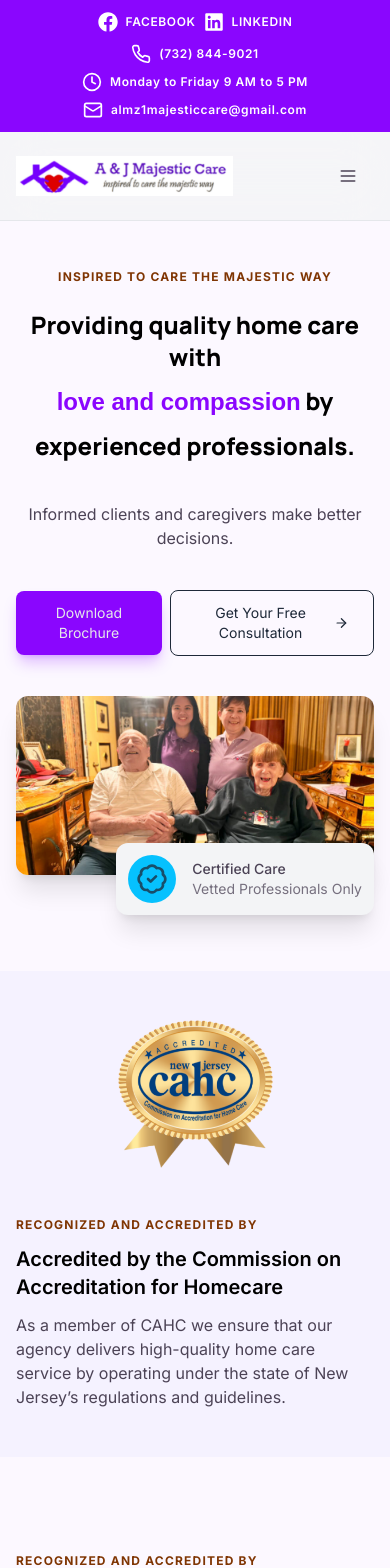
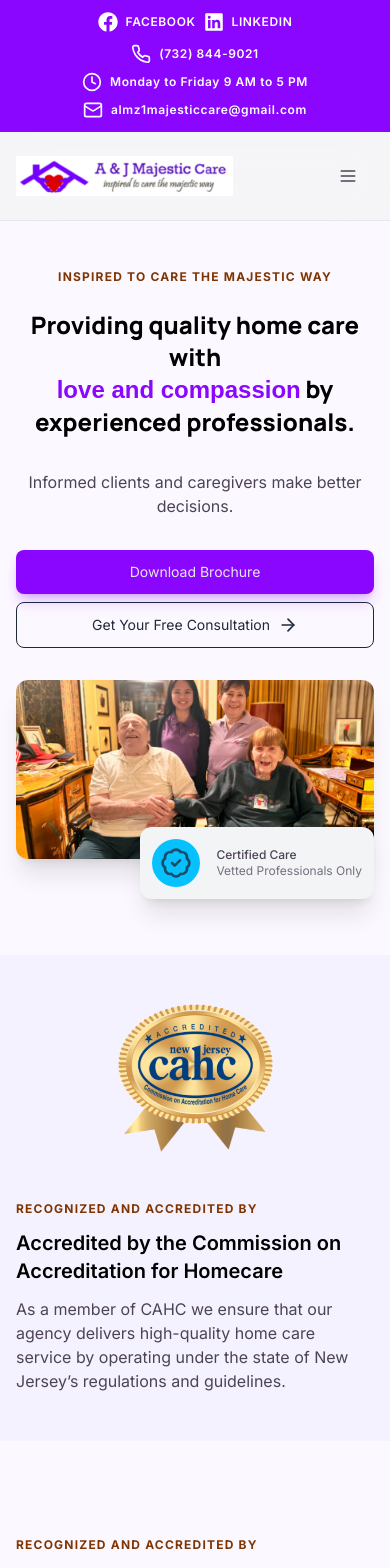
Before and after one commit to Charliezkie-cloud/ajmajesticcare, a Next.js app: page / in a window 390 px wide. Shown: the top 1568 px of the page. Built offline with nearby package versions, Linux system fonts and the light colour scheme; a web font is replaced by a local one.

Commit message:
Services Cards: Responsive 4x Layout #1

```diff
--- a/app/page.tsx
+++ b/app/page.tsx
@@ -34,9 +34,9 @@ const services = [
     heading: "Specialized Focus",
     body: "Dedicated care for Alzheimer's, Dementia, ALS, Cancer, Stroke, and developmental disabilities with a focus on dignity.",
   }
-]
+];
 
-export default function HomePage() {
+export default async function HomePage() {
   return (
     <>
       {/* Hero section */}
@@ -44,8 +44,8 @@ export default function HomePage() {
         <div className="space-y-6">
           <p className="text-tertiary uppercase font-bold tracking-widest text-xs text-center brightness-50">Inspired to care the majestic way</p>
 
-          <div className="space-y-10">
-            <h1 className="text-center text-2xl sm:text-4xl md:text-5xl font-extrabold font-manrope space-y-3">
+          <div className="space-y-8 sm:space-y-10">
+            <h1 className="text-center text-2xl sm:text-4xl md:text-5xl font-extrabold font-manrope sm:space-y-3">
               <span className="block text-black">Providing quality home care with</span>
               <span className="block text-black"><span className="text-primary font-ireland">love and compassion</span> by</span>
               <span className="block text-black">experienced professionals.</span>
@@ -53,9 +53,9 @@ export default function HomePage() {
 
             <p className="text-center">Informed clients and caregivers make better decisions.</p>
 
-            <div className="w-full inline-flex items-center justify-center gap-2">
-              <Button size="auto">Download Brochure</Button>
-              <Button variant="outlined" size="auto" className="inline-flex justify-center items-center gap-2">
+            <div className="w-full flex flex-col sm:flex-row items-center justify-center gap-2">
+              <Button size="auto" className="w-full sm:w-auto">Download Brochure</Button>
+              <Button variant="outlined" size="auto" className="inline-flex justify-center items-center gap-2 w-full sm:w-auto">
                 Get Your Free Consultation <LuArrowRight className="size-5" />
               </Button>
             </div>
@@ -64,7 +64,7 @@ export default function HomePage() {
               <div className="flex justify-center items-center">
                 <Image src={HeroImage} alt="Professional home caregiver providing compassionate care to a client" className="rounded-xl shadow shadow-xl" />
               </div>
-              <div className="absolute -bottom-10 right-0 bg-gray-100 shadow shadow-xl rounded-xl p-3 inline-flex justify-content items-center gap-4 text-sm">
+              <div className="absolute -bottom-10 right-0 bg-gray-100 shadow shadow-xl rounded-xl p-3 inline-flex justify-content items-center gap-4 text-xs sm:text-sm">
                 <LuBadgeCheck className="bg-secondary text-gray-800/75 rounded-full size-12 p-2" />
                 <div>
                   <p className="font-medium">Certified Care</p>
@@ -93,15 +93,15 @@ export default function HomePage() {
       {/* Services section */}
       <section>
         <div className="max-w-7xl mx-4 md:mx-6 lg:mx-8 xl:mx-auto">
-          <div className="space-y-4 sm:space-y-6">
+          <div className="space-y-3 sm:space-y-6">
             <p className="text-tertiary uppercase font-bold tracking-widest text-xs brightness-50">Recognized and accredited by</p>
             <h1 className="text-2xl sm:text-5xl font-semibold text-black">Services Tailored to Life</h1>
 
             <div className="flex flex-col gap-6">
               <div className="flex justify-end items-center">
-                <Link href="/services" className="text-primary font-semibold inline-flex justify-center items-center gap-1">Explore All Services <LuArrowRight className="size-5" /></Link>
+                <Link href="/services" className="transition hover:underline hover:underline-offset-8 text-primary font-semibold inline-flex justify-center items-center gap-1">Explore All Services <LuArrowRight className="size-5" /></Link>
               </div>
-              <div className="flex flex-wrap lg:flex-nowrap gap-4 justify-center">
+              <div className="grid grid-rows-4 grid-cols-0 sm:grid-rows-2 sm:grid-cols-2 lg:grid-rows-none lg:grid-cols-4 gap-4">
 
                 {services.map((service, index) => (
                   <div key={`service-item-${index}`} className="bg-white space-y-6 p-6 rounded-xl">
```
